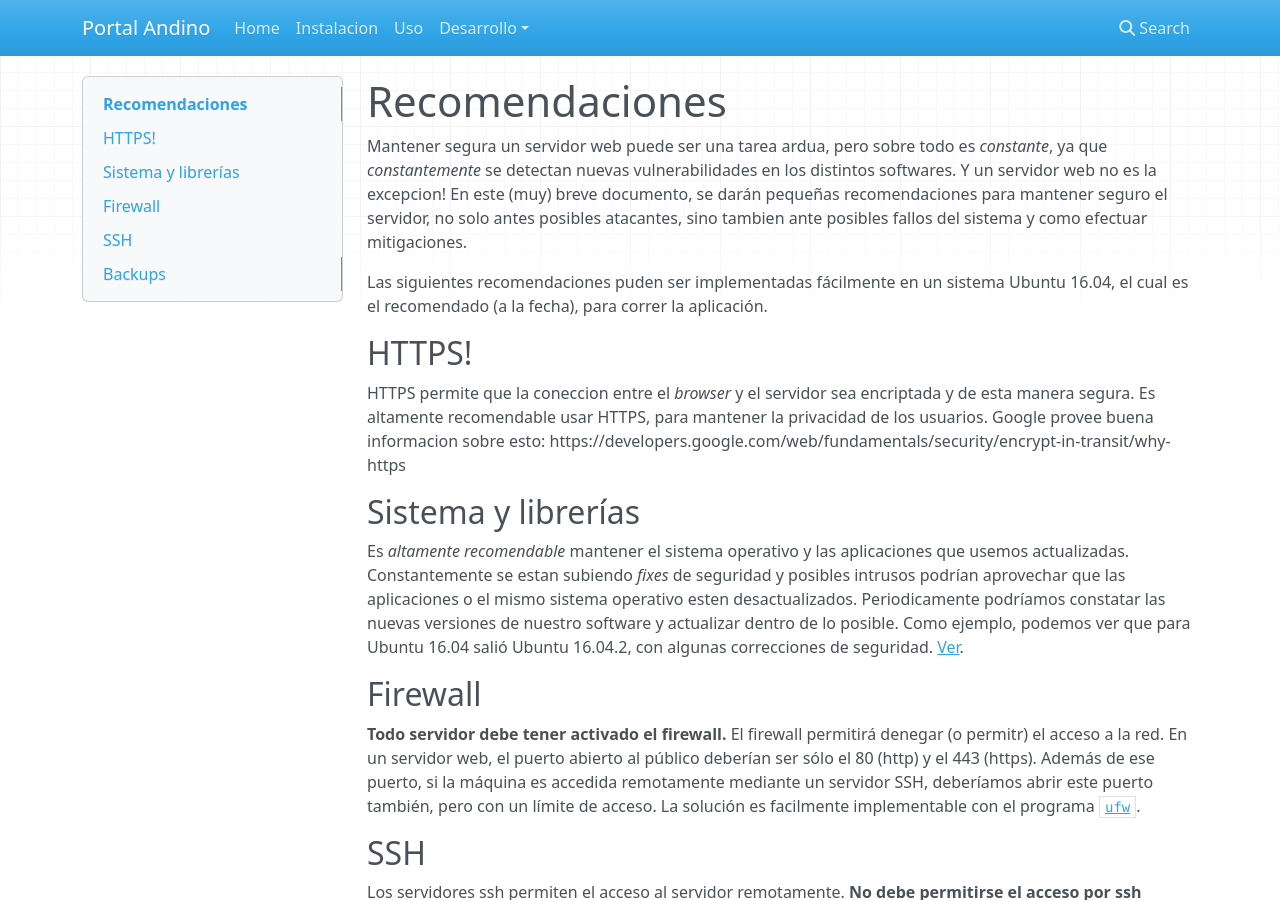
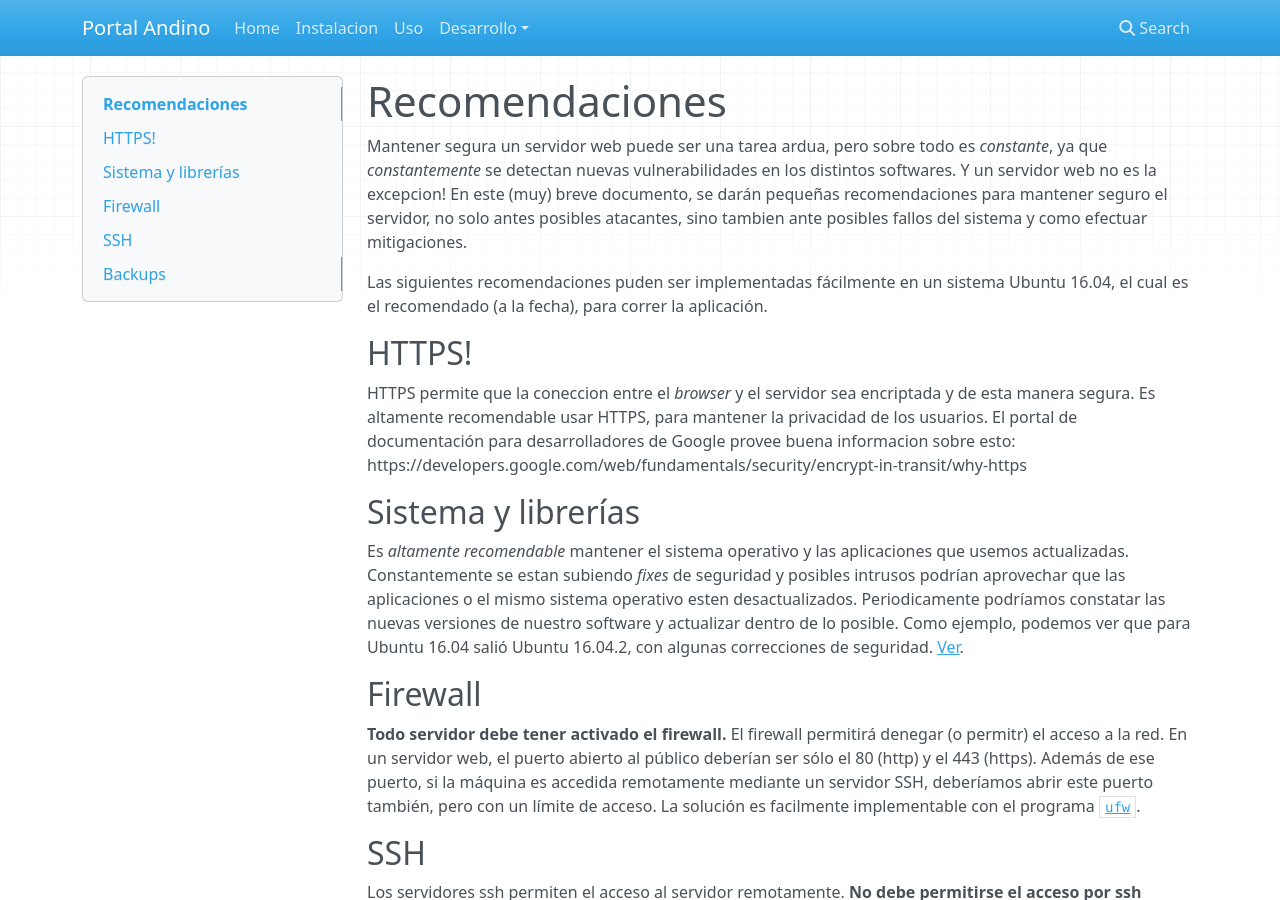
Before and after one commit to datosgobar/portal-andino, an MkDocs documentation site: the page built from docs/setup/recommendations.md, in a window 1280 px wide and 900 px high. Built offline with MkDocs 1.6.1, drawn with Linux system fonts in a browser that asks for light colours; nearby versions of some CDN libraries; old or Windows-style settings are respelled for this version of MkDocs.

Commit message:
Cambio menor en la doc

```diff
--- a/docs/setup/recommendations.md
+++ b/docs/setup/recommendations.md
@@ -11,7 +11,8 @@ Las siguientes recomendaciones puden ser implementadas fácilmente en un sistema
 
 HTTPS permite que la coneccion entre el _browser_ y el servidor sea encriptada y de esta manera segura.
 Es altamente recomendable usar HTTPS, para mantener la privacidad de los usuarios.
-Google provee buena informacion sobre esto: https://developers.google.com/web/fundamentals/security/encrypt-in-transit/why-https
+El portal de documentación para desarrolladores de Google provee buena informacion sobre esto:
+https://developers.google.com/web/fundamentals/security/encrypt-in-transit/why-https
 
 
 ## Sistema y librerías
```
